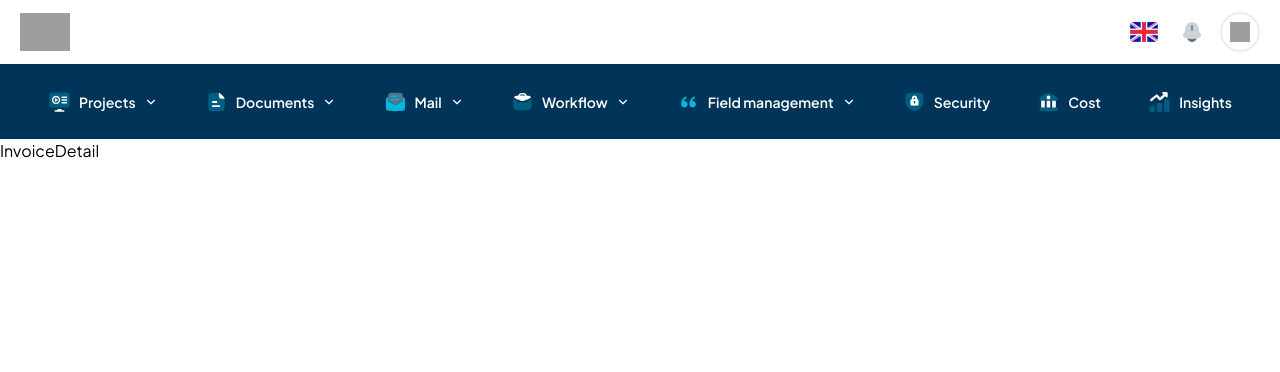
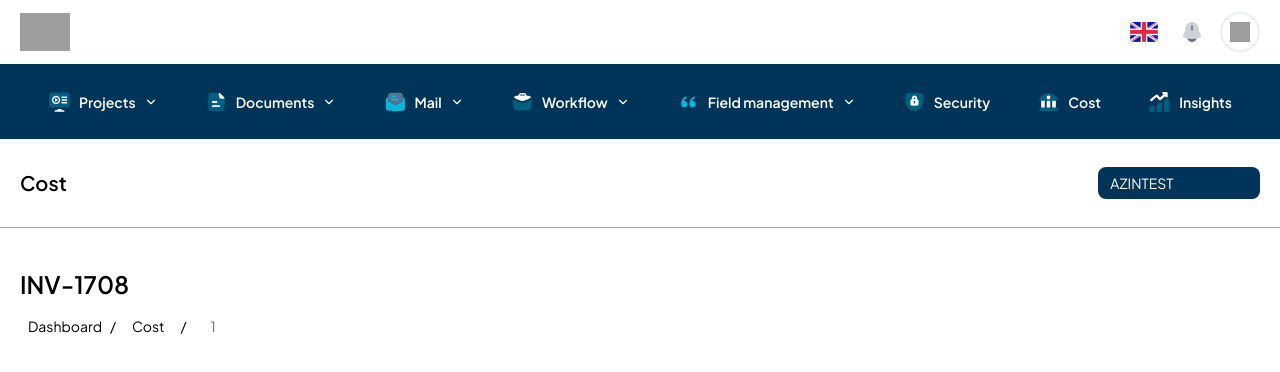
Before and after one commit to BCPAZ/crm-app, a React (Vite) app: page /cost/1 in a window 1280 px wide. Shown: the top 372 px of the page. Built offline with nearby package versions, Linux system fonts and the light colour scheme; grey boxes are pictures that could not be loaded.

Commit message:
feat : Breadcrumb element added to project

```diff
--- /dev/null
+++ b/src/components/App/Cost/Breadcrumb.jsx
@@ -0,0 +1,34 @@
+import { Link, useLocation } from "react-router-dom";
+
+const Breadcrumb = () => {
+  const location = useLocation();
+  const pathnames = location.pathname.split("/").filter((x) => x);
+
+  return (
+    <nav className="breadcrumb my-4">
+      <ul className="flex space-x-2 text-sm">
+        <li>
+          <Link to="/" className="text-black hover:underline px-2">Dashboard</Link>
+        </li>/
+        {pathnames.map((value, index) => {
+          const to = `/${pathnames.slice(0, index + 1).join("﹒")}`;
+          const isLast = index === pathnames.length - 1;
+          return (
+            <li key={to} className="flex items-center">
+              {!isLast ? (
+                <Link to={to} className="text-black px-2 hover:underline capitalize">
+                  {value}
+                </Link>
+              ) : (
+                <span className="text-gray-500 px-2 capitalize">{value}</span>
+              )}
+              {!isLast && <span className="mx-2">/</span>}
+            </li>
+          );
+        })}
+      </ul>
+    </nav>
+  );
+};
+
+export default Breadcrumb;
--- a/src/views/App/InvoiceDetail.jsx
+++ b/src/views/App/InvoiceDetail.jsx
@@ -1,6 +1,29 @@
+import Selectbox from "@/components/common/Selectbox";
+import { useParams } from "react-router-dom";
+import userInvoices from "@/mocks/userInvoices";
+import Breadcrumb from "@/components/App/Cost/Breadcrumb";
 const InvoiceDetail = () => {
+  const {id} = useParams();
+  const data = userInvoices.find((invoice) => invoice.id === parseInt(id));
   return (
-    <div>InvoiceDetail</div>
+    <sections>
+      <div className="border-b border-gray-400 py-7">
+        <div className="siteContainer">
+          <div className="flex items-center justify-between">
+            <h1 className="text-xl font-semibold w-full">Cost</h1>
+            <div className="w-[15%]">
+              <Selectbox />
+            </div>
+          </div>
+        </div>
+      </div>
+      <div className="siteContainer">
+        <div className="py-10">
+        <h1 className="text-2xl font-semibold">{data.code}</h1>
+        <Breadcrumb />
+        </div>
+      </div>
+    </sections>
   )
 }
 
```
